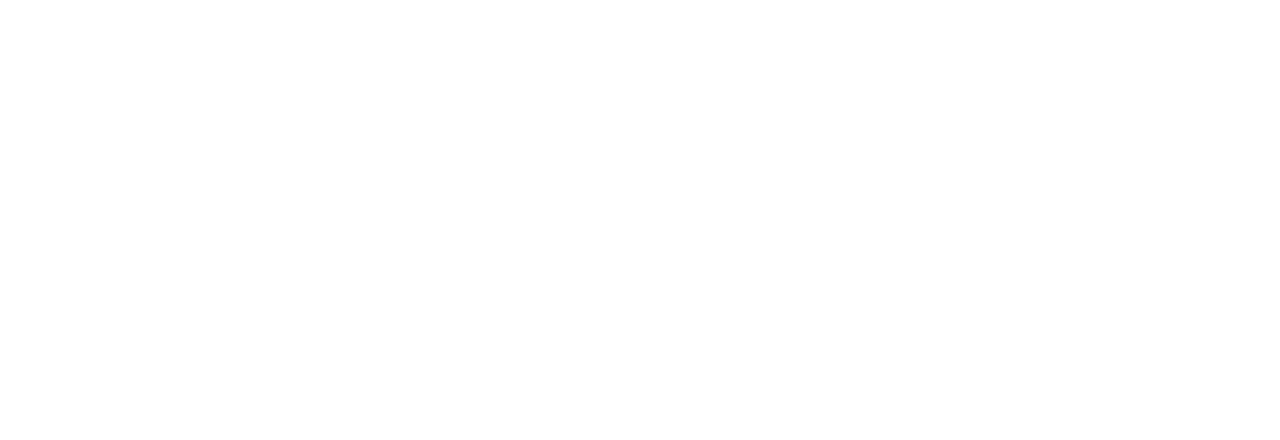
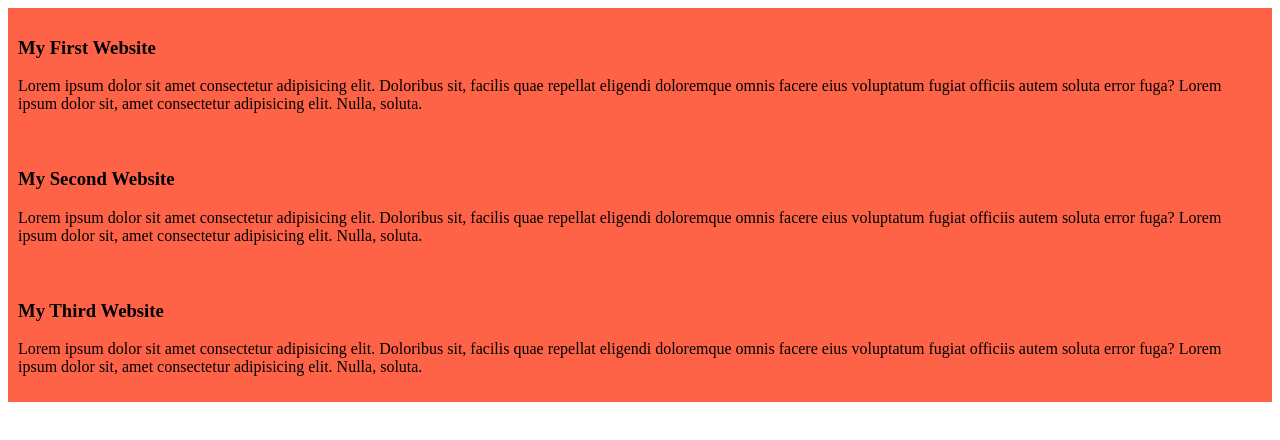
Before and after one commit to mdakibfaisal/my-simple-website, a plain HTML site: page index.html in a window 1280 px wide. Drawn offline with Linux system fonts and the light colour scheme.

Commit message:
first commit

```diff
--- a/index.html
+++ b/index.html
@@ -4,8 +4,21 @@
     <meta charset="UTF-8">
     <meta name="viewport" content="width=device-width, initial-scale=1.0">
     <title>My Simple Website</title>
+    <link rel="stylesheet" href="style/blog.css">
 </head>
 <body>
+    <div>
+        <h3>My First Website</h3>
+        <p> Lorem ipsum dolor sit amet consectetur adipisicing elit. Doloribus sit, facilis quae repellat eligendi doloremque omnis facere eius voluptatum fugiat officiis autem soluta error fuga? Lorem ipsum dolor sit, amet consectetur adipisicing elit. Nulla, soluta.</p>
+    </div>
+    <div>
+        <h3>My Second Website</h3>
+        <p> Lorem ipsum dolor sit amet consectetur adipisicing elit. Doloribus sit, facilis quae repellat eligendi doloremque omnis facere eius voluptatum fugiat officiis autem soluta error fuga? Lorem ipsum dolor sit, amet consectetur adipisicing elit. Nulla, soluta.</p>
+    </div>
+    <div>
+        <h3>My Third Website</h3>
+        <p> Lorem ipsum dolor sit amet consectetur adipisicing elit. Doloribus sit, facilis quae repellat eligendi doloremque omnis facere eius voluptatum fugiat officiis autem soluta error fuga? Lorem ipsum dolor sit, amet consectetur adipisicing elit. Nulla, soluta.</p>
+    </div>
 
 </body>
 </html>
--- /dev/null
+++ b/style/blog.css
@@ -0,0 +1,4 @@
+div{
+    background-color: tomato;
+    padding: 10px;
+}
```
